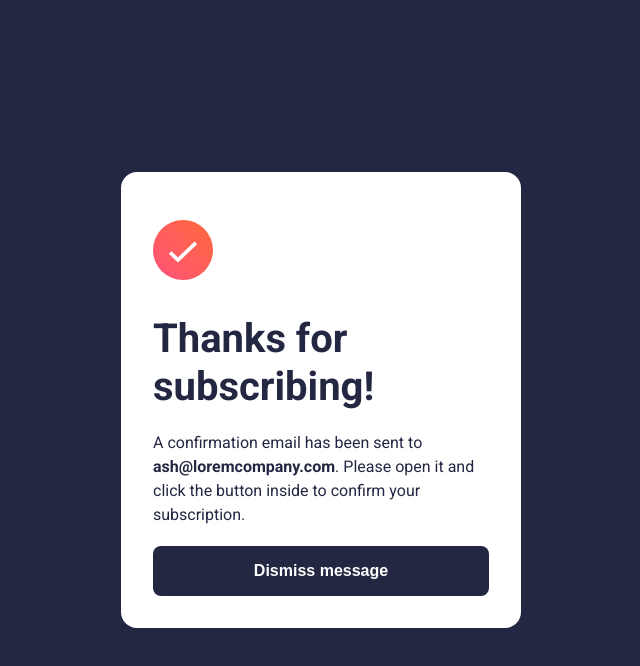
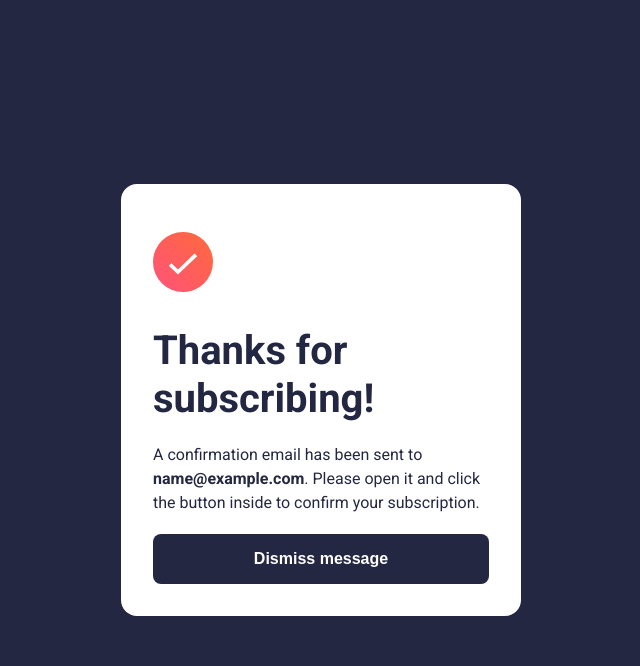
Before and after one commit to hagarSamy310/FEM-SignUpFormValidation, a plain HTML site: page index.html in a window 1280 px wide. Both pictures are taken after typing "name@example.com" into the empty fields and a click on the button "Subscribe to monthly newsletter". Shown: the whole page, without its empty margins (319-959 px from the left). Drawn offline with Linux system fonts and the light colour scheme.

Commit message:
last update

```diff
--- a/index.html
+++ b/index.html
@@ -73,7 +73,7 @@
 				<h2>Thanks for subscribing!</h2>
 				<p>
 					A confirmation email has been sent to
-					<span>ash@loremcompany.com</span>. Please open it and click the button
+					<span id="user-email">ash@loremcompany.com</span>. Please open it and click the button
 					inside to confirm your subscription.
 				</p>
 				<button id="dismiss-btn" type="button">Dismiss message</button>
--- a/script.js
+++ b/script.js
@@ -16,6 +16,7 @@ function showSuccessMessage() {
 	});
 	document.querySelector(".success").style.display = "flex";
 	document.querySelector('main').classList.add('success-state');
+	document.querySelector('#user-email').textContent = emailInput.value;
 }
 
 function showError() {
```
